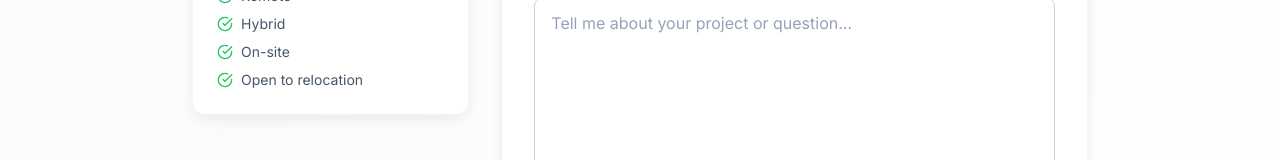
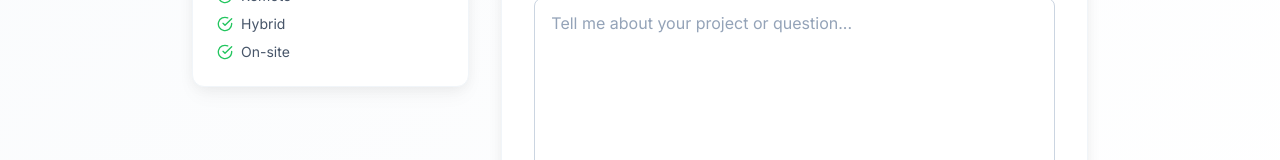
Before and after one commit to dcwallace9900-ai/claude-code-portfolio, a React (Vite) app: page / in a window 1280 px wide. Shown: the part 6042-6202 px from the top of the page. Built offline with nearby package versions, Linux system fonts and the light colour scheme.

Commit message:
Remove 'Open to relocation' from Contact availability list

```diff
--- a/src/components/Contact.tsx
+++ b/src/components/Contact.tsx
@@ -205,10 +205,6 @@ export default function Contact() {
                     <CheckCircle className="h-4 w-4 text-green-500 mt-0.5 flex-shrink-0" />
                     <span>On-site</span>
                   </li>
-                  <li className="flex items-start space-x-2">
-                    <CheckCircle className="h-4 w-4 text-green-500 mt-0.5 flex-shrink-0" />
-                    <span>Open to relocation</span>
-                  </li>
                 </ul>
               </div>
             </motion.div>
```
